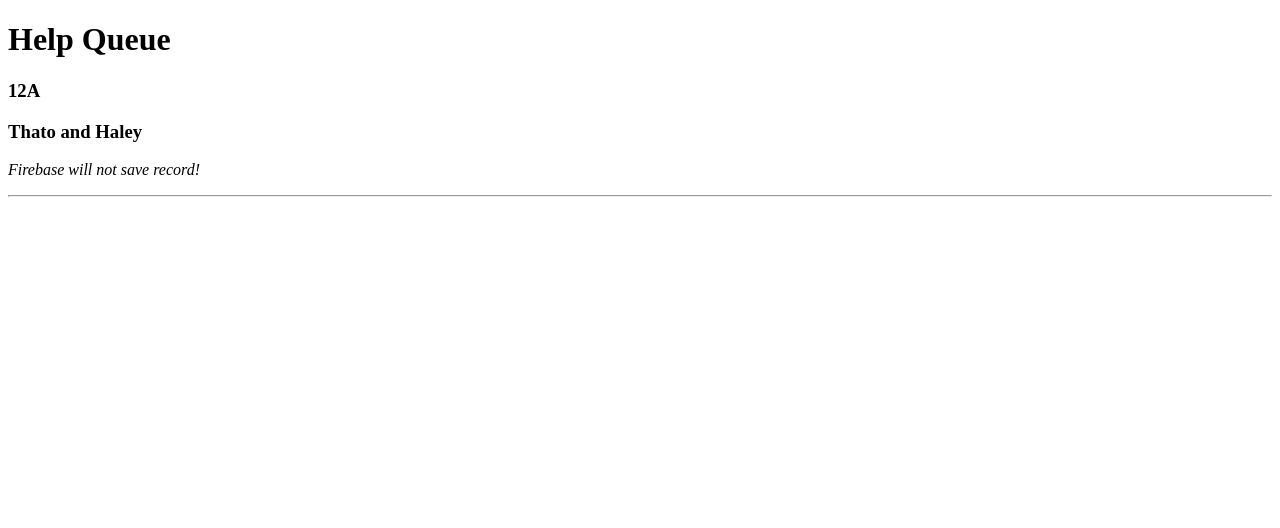
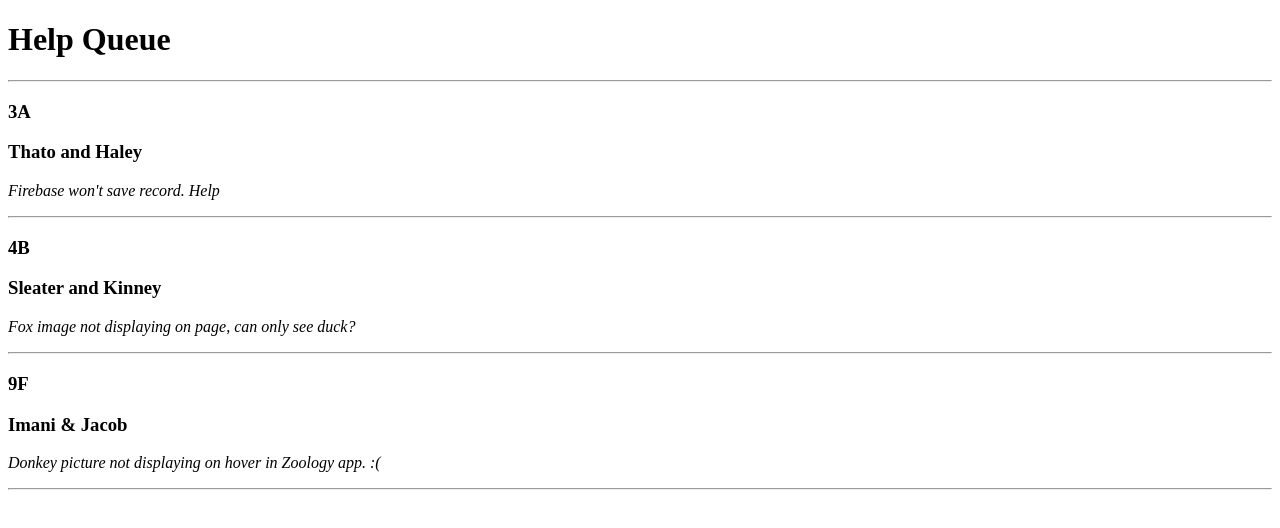
Before and after one commit to vdempsey/React-Help-Q, a React app: page / in a window 1280 px wide. Shown: the top 528 px of the page. Built offline with nearby package versions, Linux system fonts and the light colour scheme.

Commit message:
Add masterTicketList array, loop through with map function, add jsx key rule to eslintrc json file

```diff
--- a/src/components/TicketList.jsx
+++ b/src/components/TicketList.jsx
@@ -1,12 +1,35 @@
 import React from 'react';
 import Ticket from './Ticket';
 
+var masterTicketList = [
+  {
+    names: 'Thato and Haley',
+    location: '3A',
+    issue: 'Firebase won\'t save record. Help'
+  },
+  {
+    names: 'Sleater and Kinney',
+    location: '4B',
+    issue: 'Fox image not displaying on page, can only see duck?'
+  },
+  {
+    names: 'Imani & Jacob',
+    location: '9F',
+    issue: 'Donkey picture not displaying on hover in Zoology app. :('
+  }
+];
+
 function TicketList(){
   return (
-    <Ticket
-      location="12A"
-      names="Thato and Haley"
-      issue="Firebase will not save record!"/>
+    <div>
+      <hr/>
+      {masterTicketList.map((ticket, index) =>
+        <Ticket names={ticket.names}
+          location={ticket.location}
+          issue={ticket.issue}
+          key={index} />
+      )}
+    </div>
   );
 }
 
```
Also changed, not shown: .eslintrc.json.
